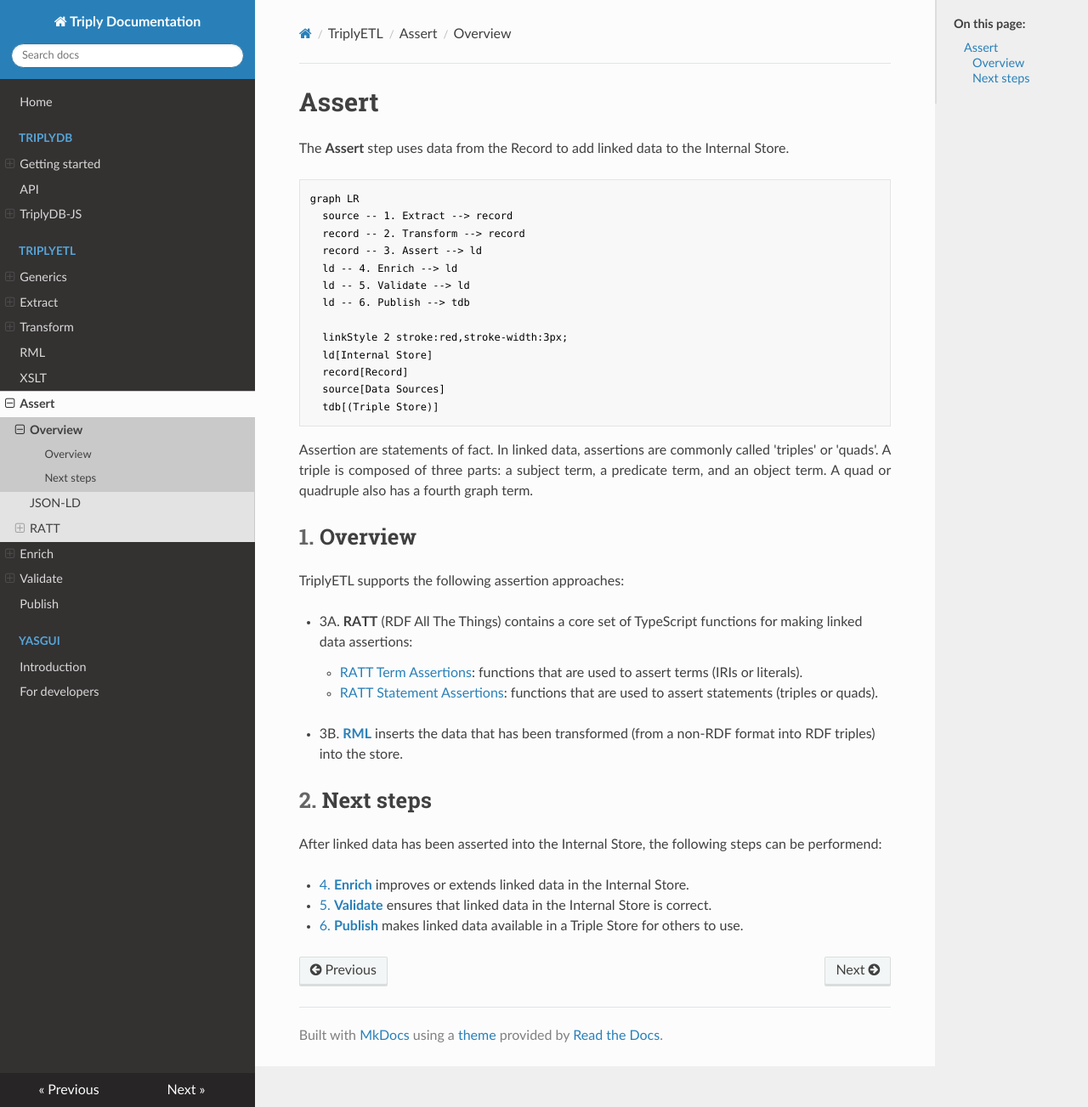
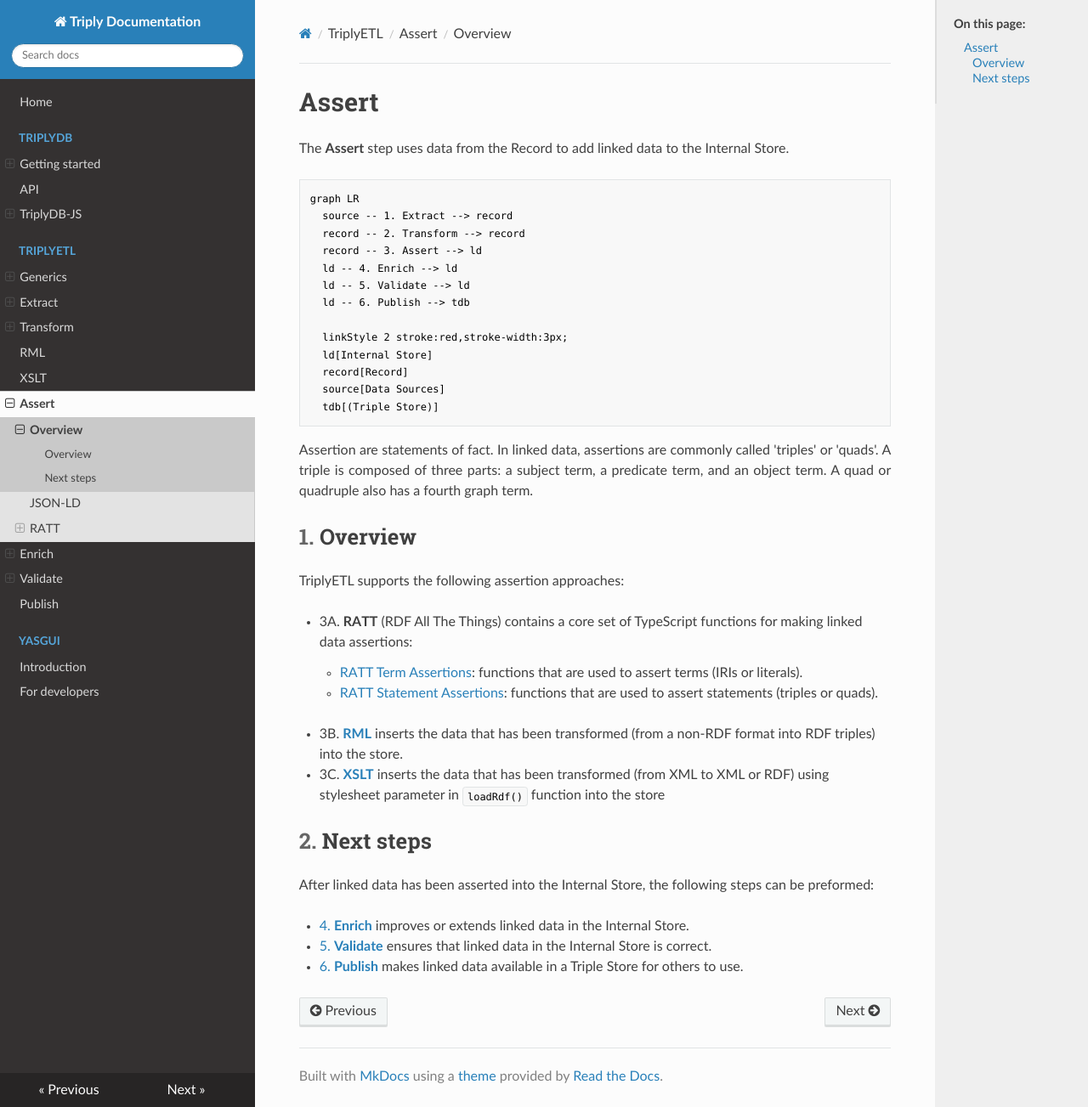
Before and after one commit to TriplyDB/Documentation, an MkDocs documentation site: the page built from docs/triply-etl/assert/index.md, in a window 1280 px wide and 1303 px high. Shown: the whole window at 85% size. Built offline with MkDocs 1.6.1, drawn with Linux system fonts in a browser that asks for light colours.

Commit message:
Added links

```diff
--- a/docs/triply-etl/assert/index.md
+++ b/docs/triply-etl/assert/index.md
@@ -34,9 +34,10 @@
 -->
 
 - 3B. [**RML**](../rml) inserts the data that has been transformed (from a non-RDF format into RDF triples) into the store.
+- 3C. [**XSLT**](../xslt) inserts the data that has been transformed (from XML to XML or RDF) using stylesheet parameter in `loadRdf()` function into the store
 ## Next steps
 
-After linked data has been asserted into the Internal Store, the following steps can be performend:
+After linked data has been asserted into the Internal Store, the following steps can be preformed:
 
 - [4. **Enrich**](../enrich/) improves or extends linked data in the Internal Store.
 - [5. **Validate**](../validate) ensures that linked data in the Internal Store is correct.
```
Also changed, not shown: docs/triply-etl/changelog/index.md (+1 -1 lines), docs/triply-etl/extract/index.md (+1 -0 lines), docs/triply-etl/transform/index.md (+2 -1 lines), docs/triply-etl/xslt/index.md (+7 -8 lines).
